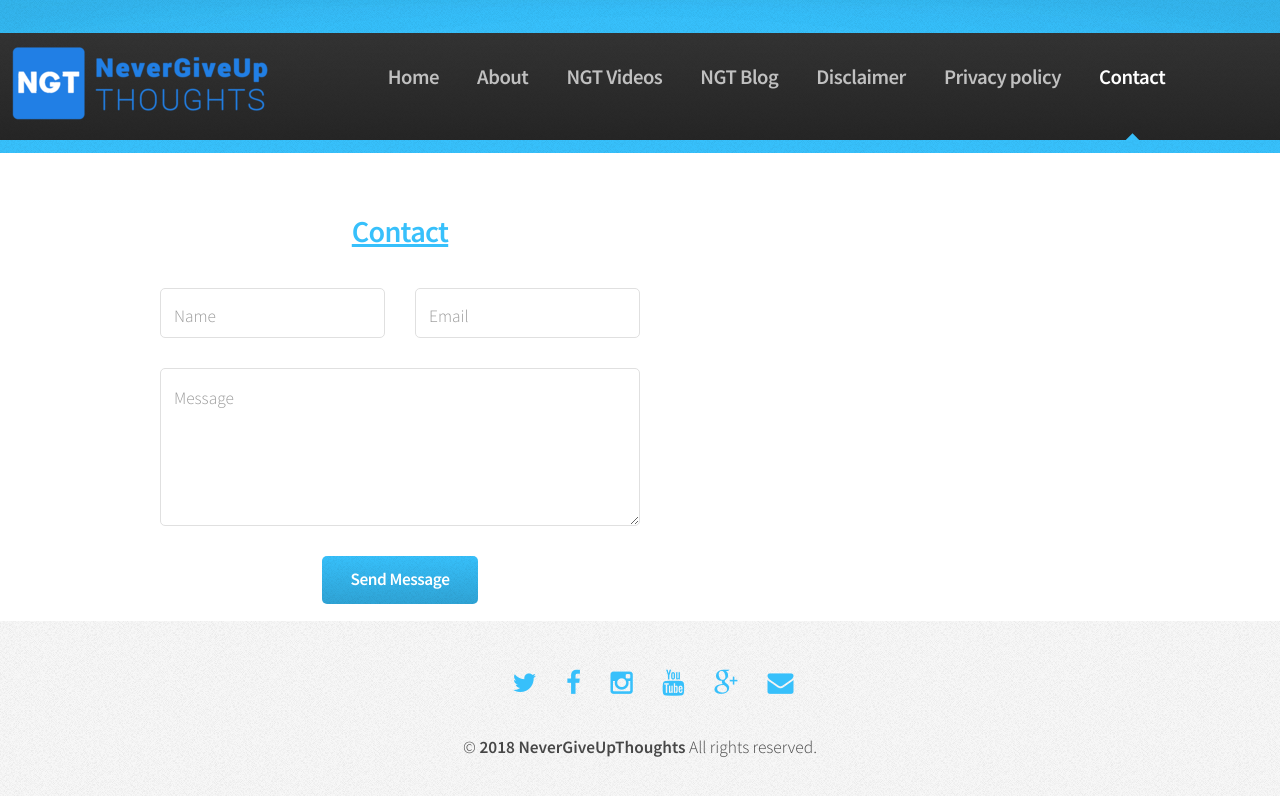
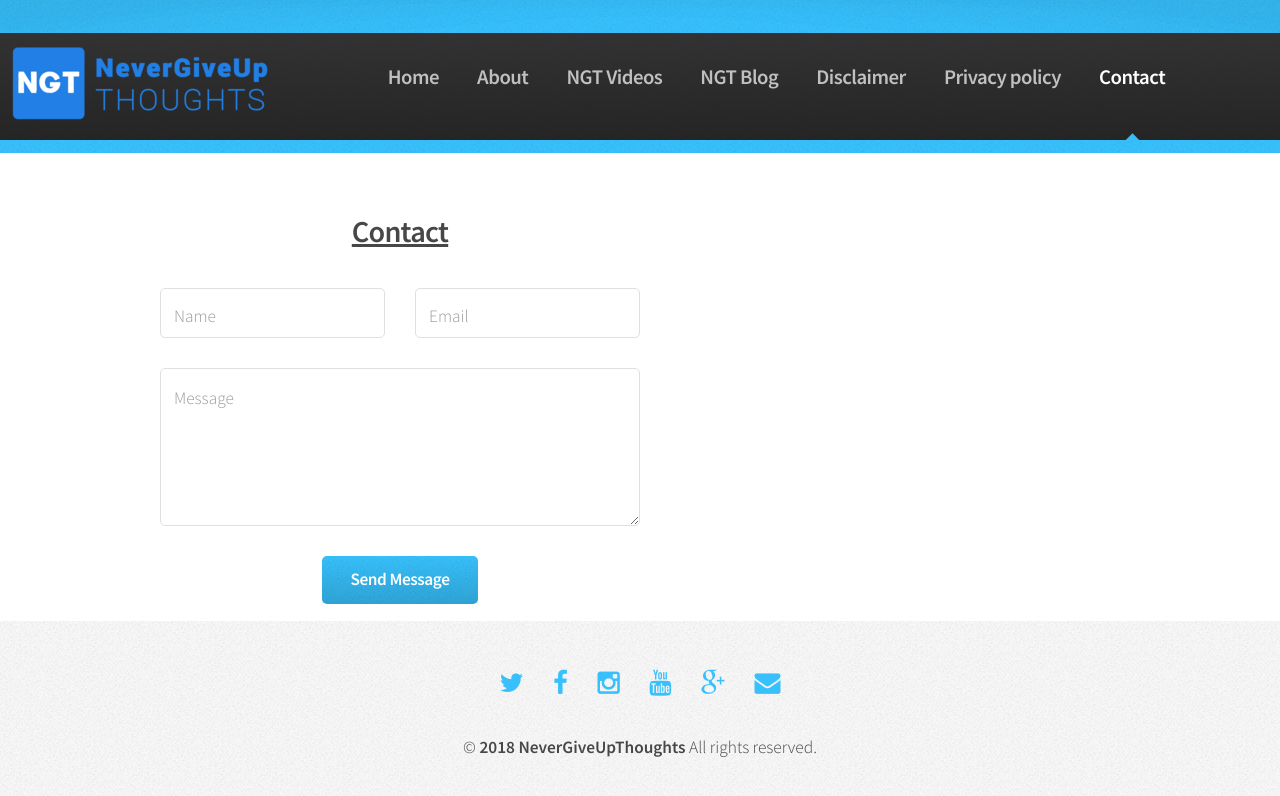
Before and after one commit to NeverGiveUpThoughts/ngt.github.io, a Jekyll site: the page built from contact.html, in a window 1280 px wide. Shown: the top 796 px of the page. Built offline with Jekyll 4.4.1, drawn with Linux system fonts in a browser that asks for light colours.

Commit message:
Update contact.html

```diff
--- a/contact.html
+++ b/contact.html
@@ -12,22 +12,20 @@
 
 
 									<section class="6u 12u(narrower)">
-                                <a href="" id="logo">
-                                <!-- <a href="https://form.jotform.me/80691151084454" id="logo">-->
-							        <h2><b><u>Contact</u></b></h2>
-								<form action="" method="POST">
 
+								<h2><b><u>Contact</u></b></h2>
+								<form>
 									<div class="row 50%">
 										<div class="6u 12u(mobilep)">
-											<input type="text" required="" name="name" id="name" placeholder="Name" />
+											<input type="text" name="name" id="name" placeholder="Name" />
 										</div>
 										<div class="6u 12u(mobilep)">
-											<input type="email" required="" name="email" id="email" placeholder="Email" />
+											<input type="email" name="email" id="email" placeholder="Email" />
 										</div>
 									</div>
 									<div class="row 50%">
 										<div class="12u">
-											<textarea name="message" required="" id="message" placeholder="Message" rows="5"></textarea>
+											<textarea name="message" id="message" placeholder="Message" rows="5"></textarea>
 										</div>
 									</div>
 									<div class="row 50%">
```
